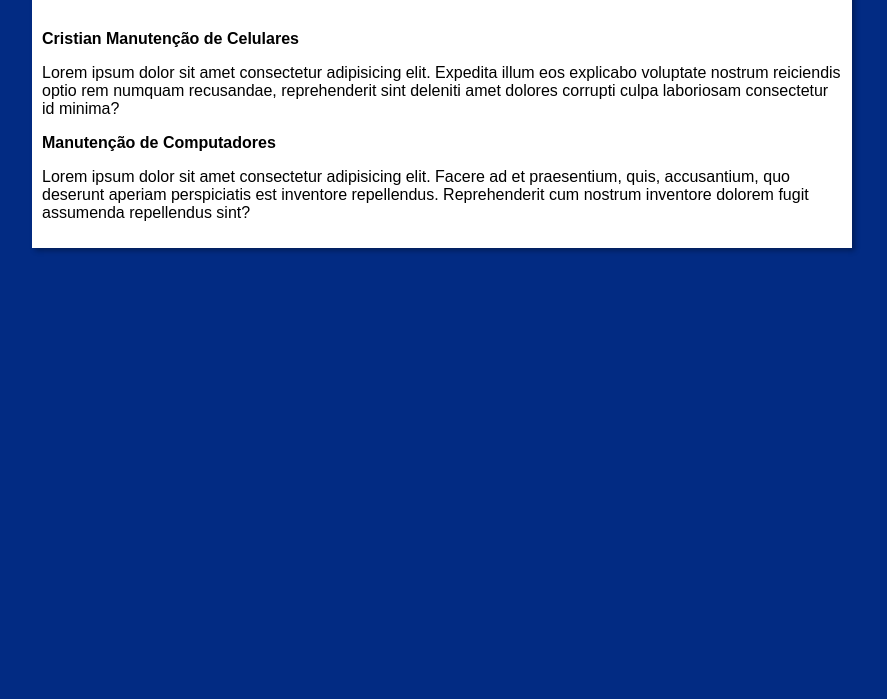
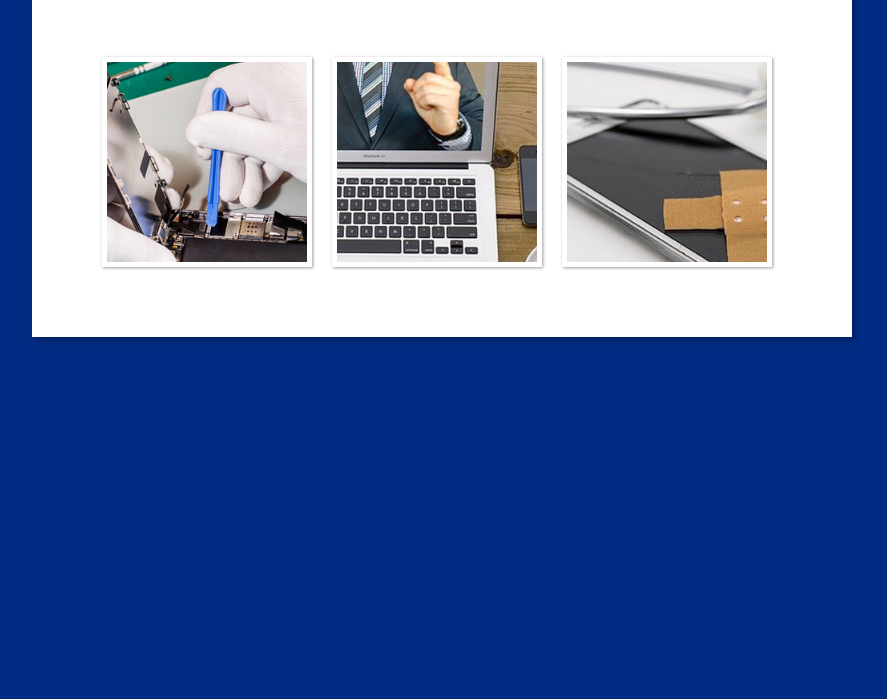
Before and after one commit to cristiansouza704/JS---MenudeNavega-o, a plain HTML site: page index.html in a window 1280 px wide. Shown: the part 101-800 px from the top of the page, without its empty margins (198-1085 px from the left). Drawn offline with Linux system fonts and the light colour scheme.

Commit message:
CommitCorpo

```diff
--- a/estilos/style.css
+++ b/estilos/style.css
@@ -23,13 +23,14 @@ main{
     box-shadow: 3px 3px 5px rgba(0, 0, 0, 0.301);
 }
 section{
-    padding-top: 100px;
+
 }
 article{
 
 }
 img#logoloja{
-
+    position: absolute;
+    top: 7px;
     float: left;
     padding: 2px;
 }
@@ -37,7 +38,10 @@ header#h1{
     float: right;
 }
 
+/* navegação */
+
 nav#menu{
+    margin-top: 80px;
     display: block;
 }
 nav#menu ul{
@@ -58,3 +62,65 @@ nav#menu li{
 nav#menu li:hover{
     background-color: #022b8350;
 }
+/*menu*/
+ul#album-fotos{
+    width: 700px;
+    margin: 0px;
+    padding: 50px;
+    overflow: hidden;
+    list-style: none;
+}
+ul#album-fotos li{
+    float: left;
+    width: 200px;
+    height: 200px;
+    margin: 10px;
+    border: 5px solid white;
+    background-color: #ffffff;
+    box-shadow: 1px 1px 3px rgba(0,0,0,.4);
+    -webkit-transition: all .4s ease-in;
+}
+ul#album-fotos li span{
+    opacity: 0;
+    color: white;
+    text-shadow: 1px 1px 1px black;
+    background: rgba(0, 0, 0, 0.301);
+    line-height: 370px;
+    padding: 5px;
+}
+ul#album-fotos li:hover{
+    -webkit-transform: scale(1.2);
+}
+ul#album-fotos li:hover span{
+    opacity: 1;
+}
+ul#album-fotos li#foto01{
+    background: url('../imagens/Manutencaocel.png') no-repeat;
+    background-position: 50% 50%;
+    background-size: 400px 400px;
+    background-color: white;
+}
+ul#album-fotos li#foto01:hover{
+    background-position:0px 0px;
+    background-size:200px 200px;
+}
+ul#album-fotos li#foto02{
+    background: url('../imagens/videoaulas.png') no-repeat;
+    background-position: 50% 50%;
+    background-size: 400px 400px;
+    background-color: white;
+}
+ul#album-fotos li#foto02:hover{
+    background-position:0px 0px;
+    background-size:200px 200px;
+}
+ul#album-fotos li#foto03{
+    background: url('../imagens/meutrabalhos.png') no-repeat;
+    background-position: 50% 50%;
+    background-size: 400px 400px;
+    background-color: white;
+}
+ul#album-fotos li#foto03:hover{
+    background-position:0px 0px;
+    background-size:200px 200px;
+}
--- a/index.html
+++ b/index.html
@@ -1,5 +1,5 @@
 <!DOCTYPE html>
-<html lang="en">
+<html lang="pt-br">
 <head>
     <meta charset="UTF-8">
     <meta http-equiv="X-UA-Compatible" content="IE=edge">
@@ -11,9 +11,9 @@
 <body>
     <main>
         <header>
-
             <img id="logoloja" src="imagens/Logo-Loja.png" alt="logo central informática">
         </header>
+
         <header>
             <nav id="menu">
                 <ul type="a">
@@ -25,12 +25,11 @@
         </header>
         <section class="corpo">
             <article>
-                <h2>Cristian Manutenção de Celulares</h2>
-                <p>Lorem ipsum dolor sit amet consectetur adipisicing elit. Expedita illum eos explicabo voluptate nostrum reiciendis optio rem numquam recusandae, reprehenderit sint deleniti amet dolores corrupti culpa laboriosam consectetur id minima?</p>
-            </article>
-            <article>
-                <h2>Manutenção de Computadores</h2>
-                <p>Lorem ipsum dolor sit amet consectetur adipisicing elit. Facere ad et praesentium, quis, accusantium, quo deserunt aperiam perspiciatis est inventore repellendus. Reprehenderit cum nostrum inventore dolorem fugit assumenda repellendus sint?</p>
+                <ul id="album-fotos">
+                    <li id="foto01"> <span>Manutenções</span> </li>
+                    <li id="foto02"> <span>Vídeo Aulas</span> </li>
+                    <li id="foto03"> <span>Meus Trabalhos</span> </li>
+                </ul>
             </article>
         </section>
     </main>
```
Also changed, not shown: imagens/Manutencaocel.png (added), imagens/meutrabalhos.png (added), imagens/videoaulas.png (added).
